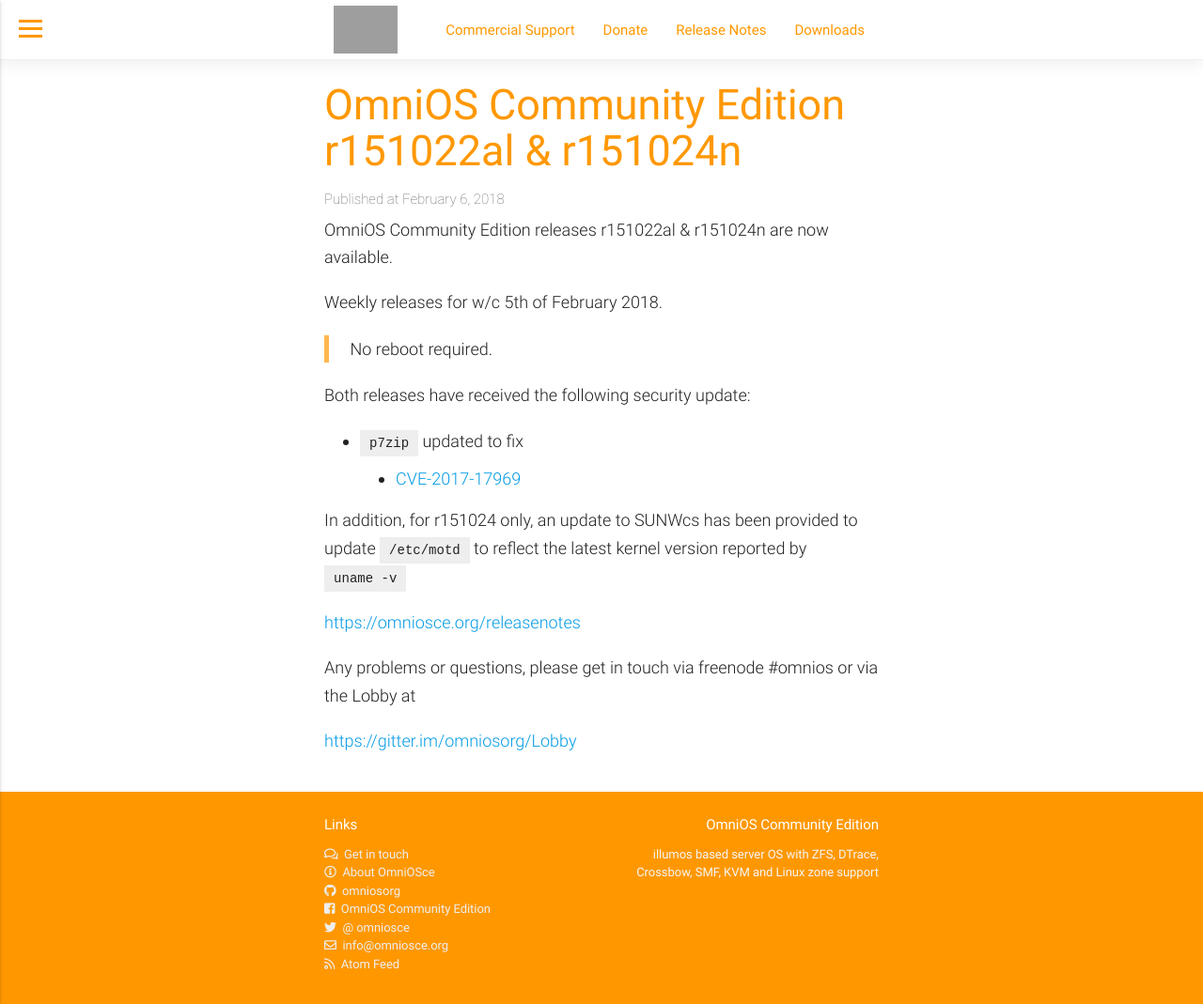
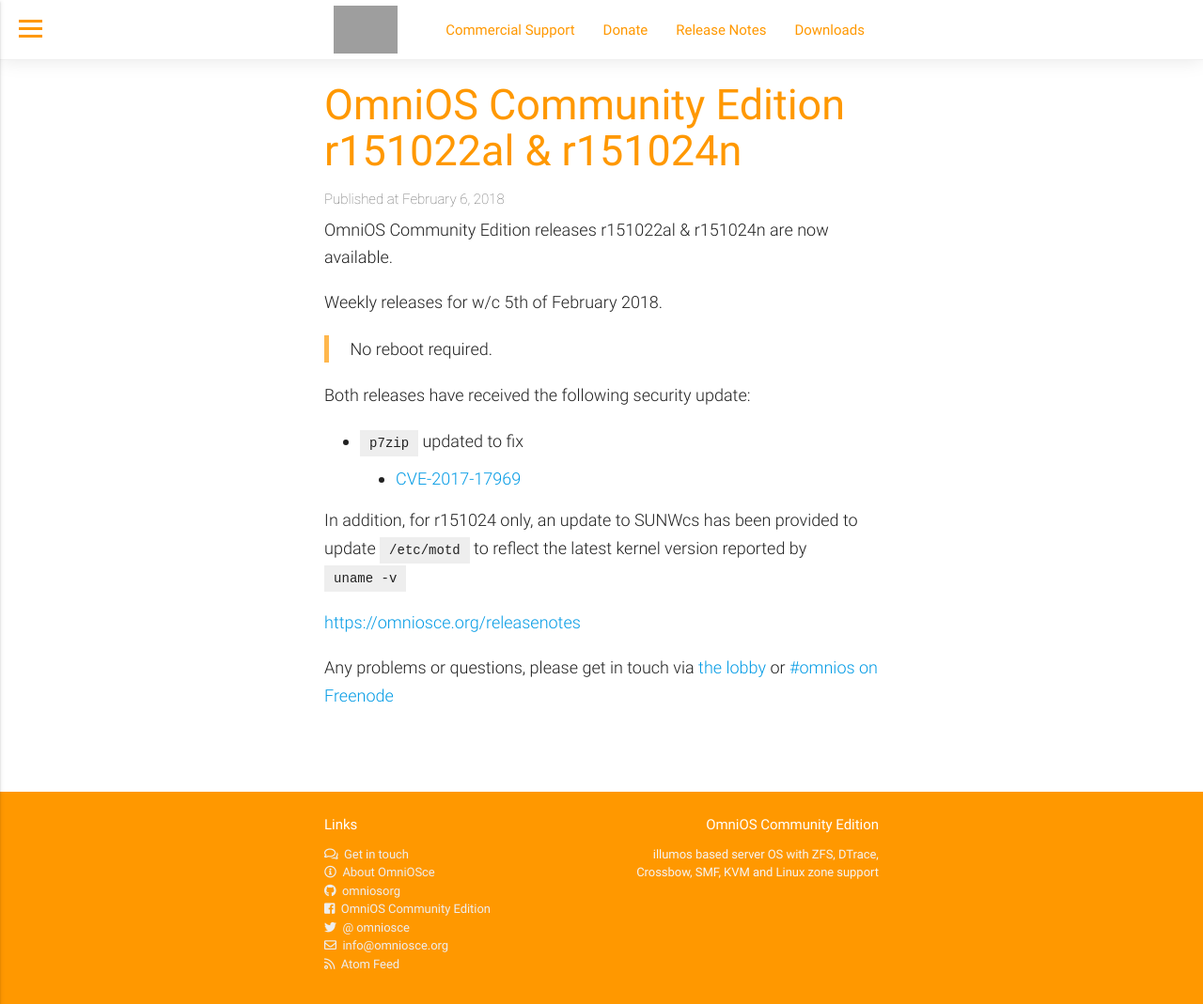
Before and after one commit to omniosorg/omniosorg.github.io, a Jekyll site: the page built from _posts/2018-02-06-releases-022al-024n.md, in a window 1280 px wide and 1069 px high. Shown: the whole window at 94% size. Built offline with Jekyll 4.4.1, drawn with Linux system fonts in a browser that asks for light colours; grey boxes are pictures that could not be loaded.

Commit message:
Add Freenode #omnios links

```diff
--- a/_posts/2018-02-06-releases-022al-024n.md
+++ b/_posts/2018-02-06-releases-022al-024n.md
@@ -19,7 +19,6 @@
 
 [https://omniosce.org/releasenotes](/releasenotes.html)
 
-Any problems or questions, please get in touch via freenode #omnios or
-via the Lobby at
-
-[https://gitter.im/omniosorg/Lobby](https://gitter.im/omniosorg/Lobby)
+Any problems or questions, please get in touch via
+[the lobby](https://gitter.im/omniosorg/Lobby) or
+[#omnios on Freenode](http://webchat.freenode.net?randomnick=1&channels=%23omnios&uio=d4)
```
Also changed, not shown: _docs/about/contact.md (+2 -1 lines), _docs/info/ipsrepos.md (+2 -1 lines), _posts/2018-01-24-releases-022aj-024l.md (+3 -4 lines), _posts/2018-01-29-releases-022ak-024m.md (+3 -4 lines).
